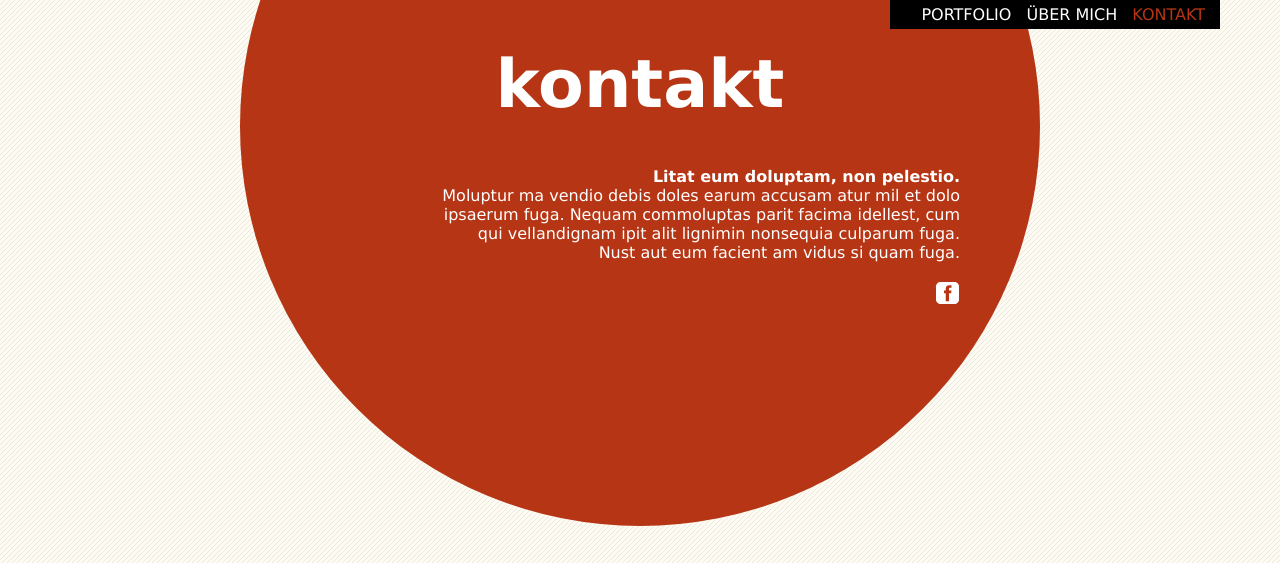
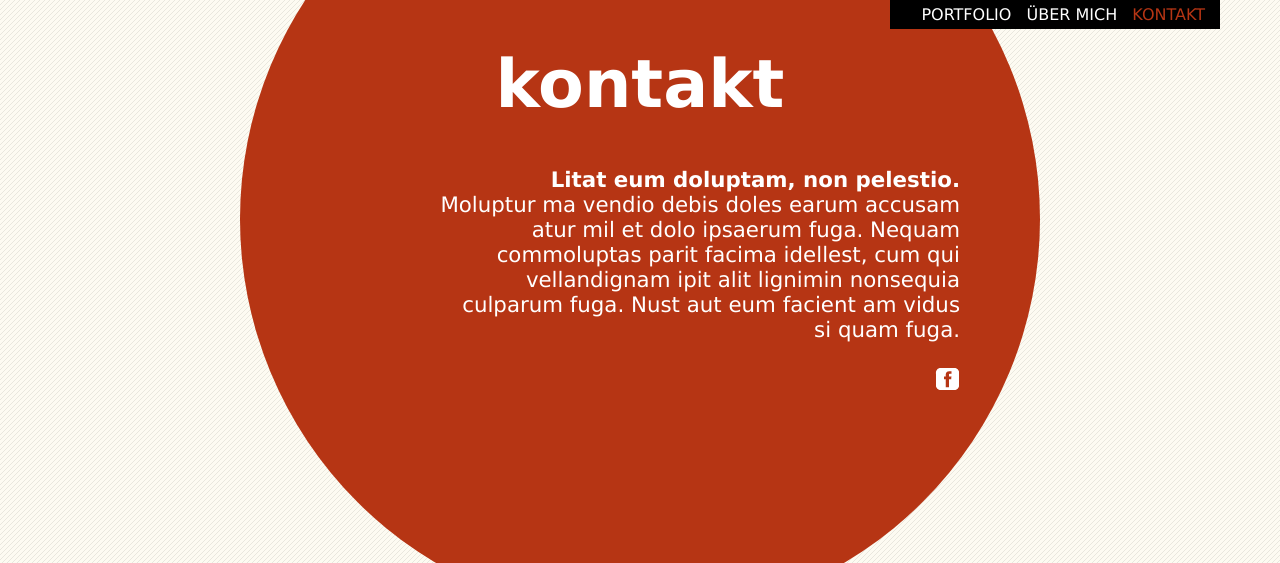
Before and after one commit to schoelvi/GIS_SoSe2021, a plain HTML site: page aufgabe_1.4/kontakt.html in a window 1280 px wide. Shown: the top 563 px of the page. Drawn offline with Linux system fonts and the light colour scheme.

Commit message:
font-size

```diff
--- a/aufgabe_1.4/style.css
+++ b/aufgabe_1.4/style.css
@@ -93,6 +93,10 @@ h3{
     margin-top: 40px;
 }
 
+p{
+ font-size: 16pt;
+}
+
 small{
     color: grey;
 }
```
